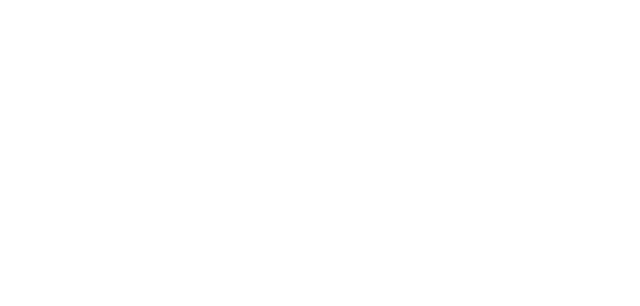
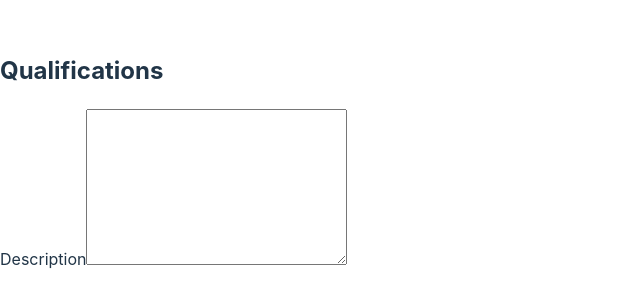
Before and after one commit to Ja-Uyoma/CV-Application, a React (Vite) app: page / in a window 1280 px wide. Shown: the part 248-554 px from the top of the page, without its empty margins (0-640 px from the left). Built offline with nearby package versions, Linux system fonts and the light colour scheme.

Commit message:
feat: add Qualifications component

```diff
--- a/src/App.jsx
+++ b/src/App.jsx
@@ -31,9 +31,25 @@ export const EducationForm = () => {
   );
 };
 
+const Qualifications = () => {
+  return (
+    <section>
+      <h2>Qualifications</h2>
+
+      <form action="/" method="post">
+        <label htmlFor="description">Description</label>
+
+        <textarea name="description" id="description" cols="30" rows="10">
+        </textarea>
+      </form>
+    </section>
+  );
+};
+
 function App() {
   return (
     <main>
+      <Qualifications />
     </main>
   );
 }
```
